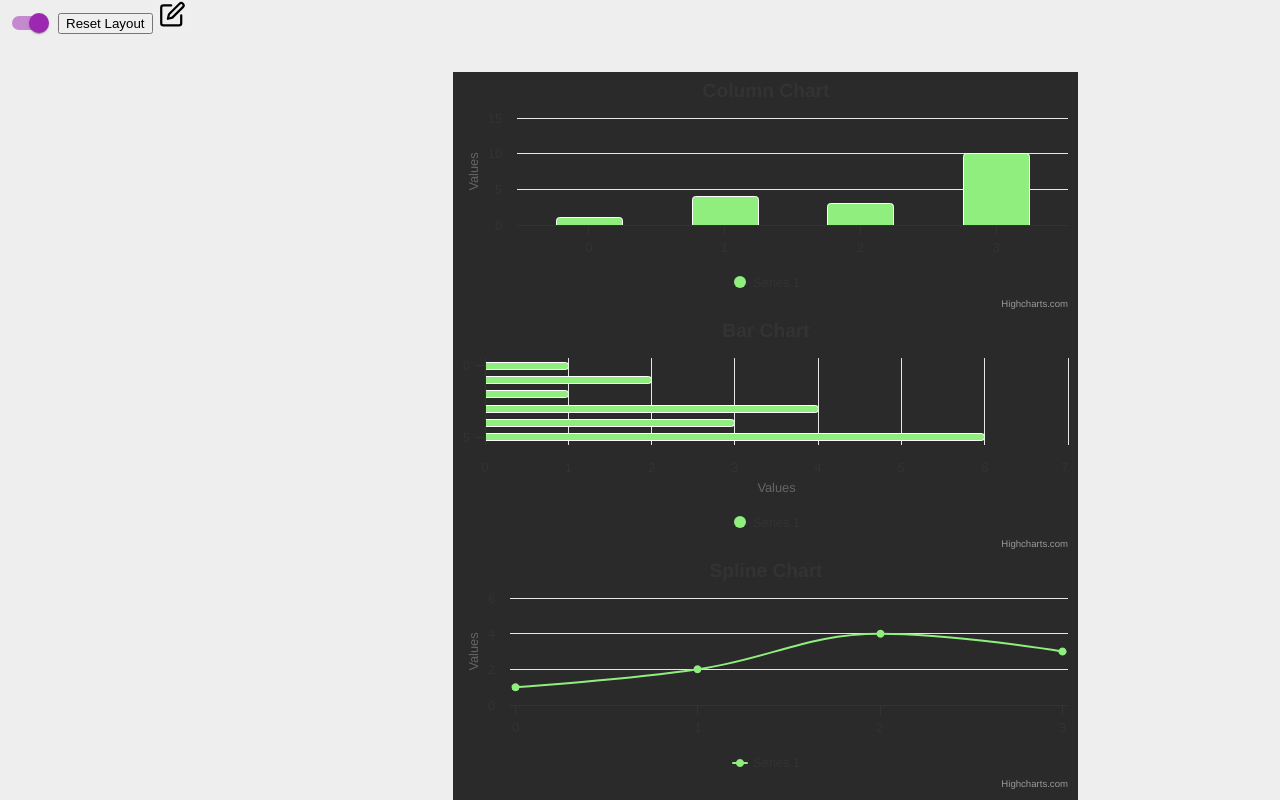
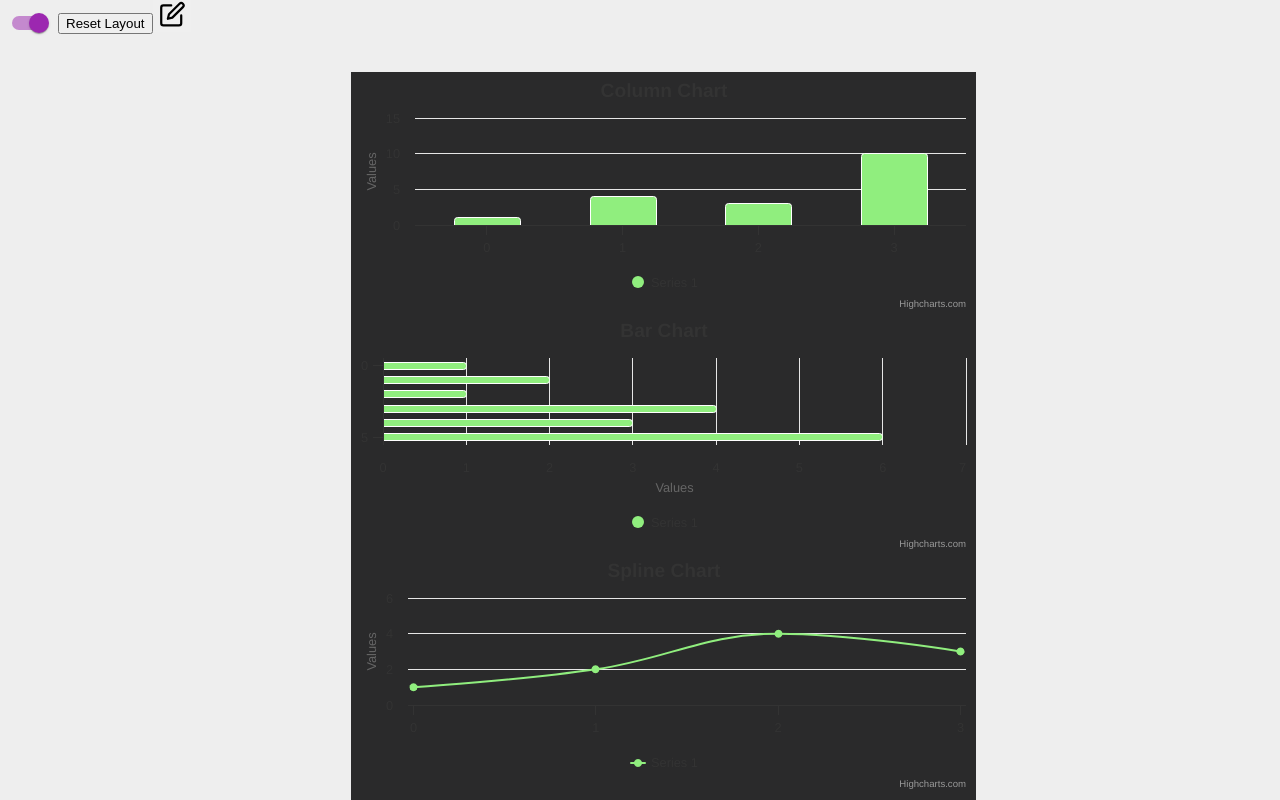
Before and after one commit to behnooshbhy2002/react-grid, a React (Create React App) app: page / in a window 1280 px wide. Shown: the top 800 px of the page. Built offline with nearby package versions, Linux system fonts and the light colour scheme.

Commit message:
centerize layout

```diff
--- a/src/App.css
+++ b/src/App.css
@@ -134,6 +134,8 @@ body {
 .react-grid-layout {
   position: relative;
   transition: height 200ms ease;
+  top: 50%;
+  right: 8%;
 }
 .react-grid-item {
   transition: all 200ms ease;
--- a/src/pages/Main.jsx
+++ b/src/pages/Main.jsx
@@ -172,7 +172,7 @@ function Main() {
                 isResizable: false,
               }}
               id="container"
-              class="highcharts-dashboards-dark"
+              class="highcharts-dashboards"
             >
               <HighchartsReact
                 className="responsiveChart"
```
